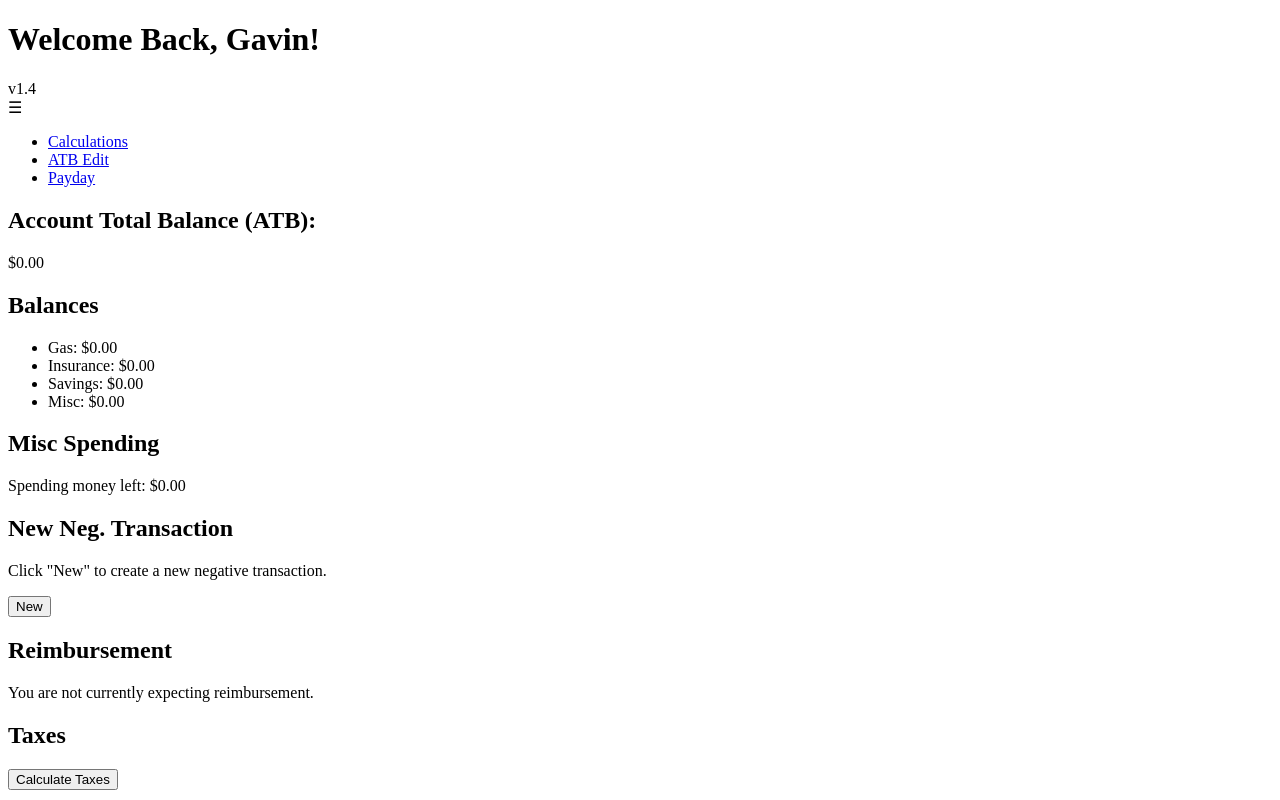
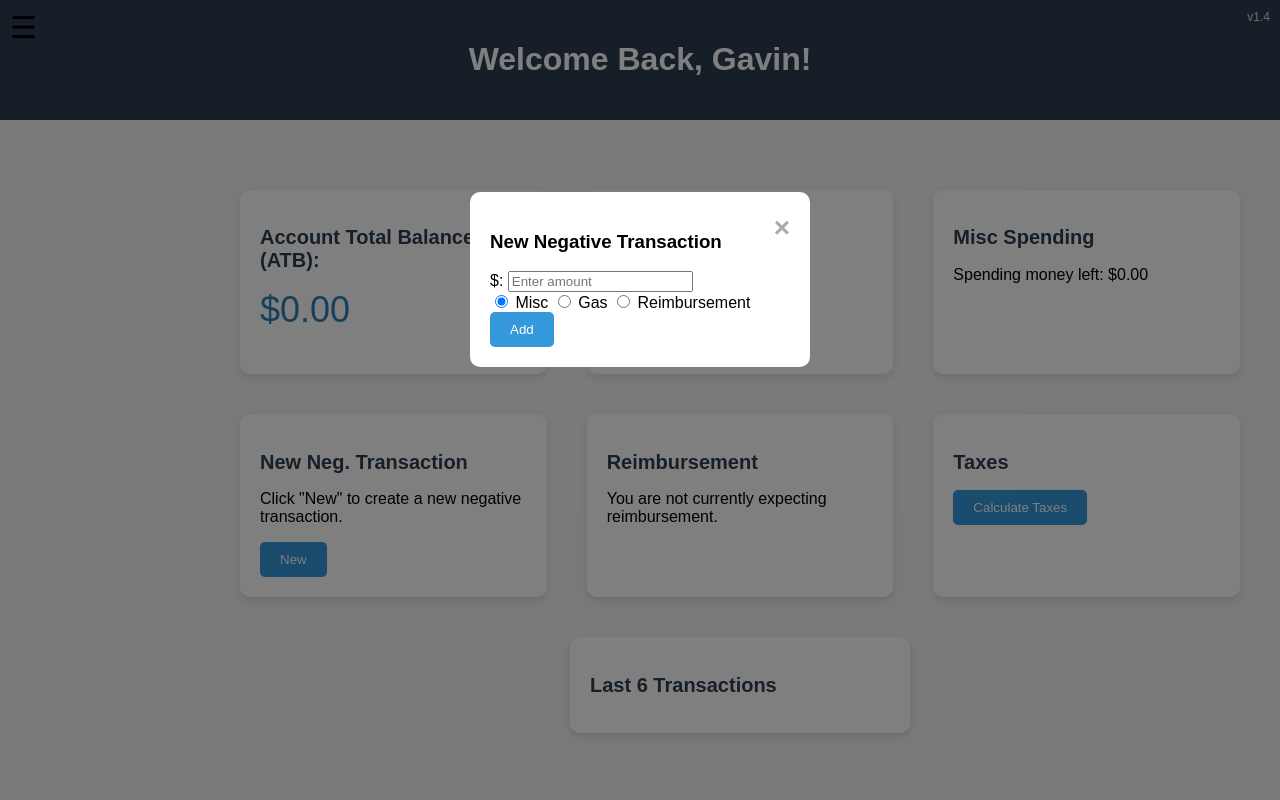
Before and after one commit to CallMeGamer/banking, a plain HTML site: page index.html in a window 1280 px wide. Both pictures are taken after a click on the button "New". Shown: the top 800 px of the page. Drawn offline with Linux system fonts and the light colour scheme.

Commit message:
Update styles.css

```diff
--- a/styles.css
+++ b/styles.css
@@ -1,146 +1,160 @@
-// Ensure DOM Content is fully loaded before manipulating elements
-document.addEventListener('DOMContentLoaded', function () {
+/* General Styles */
+body {
+    font-family: Arial, sans-serif;
+    background-color: #f4f4f4;
+    margin: 0;
+    padding: 0;
+}
 
-    // Sidebar toggle functionality
-    document.getElementById('sidebarToggle').onclick = function() {
-        const sidebar = document.getElementById('sidebar');
-        if (sidebar.style.left === '0px') {
-            sidebar.style.left = '-200px';
-        } else {
-            sidebar.style.left = '0px';
-        }
-    };
+/* Header */
+header {
+    background-color: #2c3e50;
+    color: white;
+    text-align: center;
+    padding: 20px 0;
+    position: relative;
+}
 
-    // Modal functionality for New Transaction
-    const newTransactionBtn = document.getElementById("newTransactionBtn");
-    const transactionModal = document.getElementById("transactionModal");
-    const closeTransactionModal = document.getElementById("closeTransactionModal");
+.version {
+    position: absolute;
+    top: 10px;
+    right: 10px;
+    font-size: 12px;
+    color: #ddd;
+}
 
-    newTransactionBtn.onclick = function() {
-        transactionModal.style.display = "block";
-    };
+/* Sidebar Navigation */
+.sidebar {
+    position: fixed;
+    top: 0;
+    left: -200px; /* Hidden by default */
+    width: 200px;
+    height: 100%;
+    background-color: #34495e;
+    padding-top: 60px;
+    transition: 0.3s;
+}
 
-    closeTransactionModal.onclick = function() {
-        transactionModal.style.display = "none";
-    };
+.sidebar .nav-links {
+    list-style-type: none;
+    padding: 0;
+}
 
-    // Modal functionality for Taxes
-    const calculateTaxesBtn = document.getElementById("calculateTaxesBtn");
-    const taxModal = document.getElementById("taxModal");
-    const closeTaxModal = document.getElementById("closeTaxModal");
+.sidebar .nav-links li {
+    padding: 10px;
+    text-align: center;
+}
 
-    calculateTaxesBtn.onclick = function() {
-        taxModal.style.display = "block";
-    };
+.sidebar .nav-links li a {
+    color: white;
+    text-decoration: none;
+    display: block;
+    transition: 0.3s;
+}
 
-    closeTaxModal.onclick = function() {
-        taxModal.style.display = "none";
-    };
+.sidebar .nav-links li a:hover {
+    background-color: #16a085;
+}
 
-    // Firebase Setup and Authentication
-    import { initializeApp } from "https://www.gstatic.com/firebasejs/9.6.7/firebase-app.js";
-    import { getAuth, signInWithEmailAndPassword } from "https://www.gstatic.com/firebasejs/9.6.7/firebase-auth.js";
-    import { getDatabase, ref, onValue, set } from "https://www.gstatic.com/firebasejs/9.6.7/firebase-database.js";
+.toggle-btn {
+    position: fixed;
+    left: 10px;
+    top: 10px;
+    font-size: 30px;
+    cursor: pointer;
+}
 
-    const firebaseConfig = {
-        apiKey: "AIzaSyAoj9XAvXwbUp5Ak0aKrQp3ctkfRi3zYx0",
-        authDomain: "cmg-banking.firebaseapp.com",
-        databaseURL: "https://cmg-banking-default-rtdb.firebaseio.com",
-        projectId: "cmg-banking",
-        storageBucket: "cmg-banking.appspot.com",
-        messagingSenderId: "690885218349",
-        appId: "1:690885218349:web:e7219f3b8d817ddc3fa8a4"
-    };
+/* Dashboard Layout */
+.dashboard {
+    display: flex;
+    flex-wrap: wrap;
+    justify-content: space-around;
+    padding: 50px 20px;
+    margin-left: 200px; /* Adjust according to sidebar width */
+}
 
-    const app = initializeApp(firebaseConfig);
-    const auth = getAuth();
-    const database = getDatabase(app);
+.card {
+    background-color: white;
+    border-radius: 10px;
+    padding: 20px;
+    box-shadow: 0px 4px 8px rgba(0, 0, 0, 0.1);
+    margin: 20px;
+    flex: 1;
+    max-width: 300px;
+    min-width: 200px;
+}
 
-    signInWithEmailAndPassword(auth, "user-email@example.com", "user-password")
-        .then(() => {
-            loadDashboardData();
-        })
-        .catch((error) => {
-            console.error("Error signing in: ", error);
-        });
+.card h2 {
+    font-size: 20px;
+    color: #2c3e50;
+}
 
-    function loadDashboardData() {
-        const balanceRef = ref(database, 'Balances');
-        const transactionsRef = ref(database, 'Transactions');
+.balance {
+    font-size: 36px;
+    color: #2980b9;
+}
 
-        // Fetch and display balances
-        onValue(balanceRef, (snapshot) => {
-            const balances = snapshot.val();
-            document.getElementById("atb").innerText = "$" + balances.ATB;
-            document.getElementById("gasBalance").innerText = balances.Gas;
-            document.getElementById("insuranceBalance").innerText = balances.Insurance;
-            document.getElementById("savingsBalance").innerText = balances.Savings;
-            document.getElementById("miscBalance").innerText = balances.Misc;
-            document.getElementById("miscSpending").innerText = balances.Misc;
-        });
+.last-transactions ul {
+    list-style-type: none;
+    padding: 0;
+}
 
-        // Fetch and display last 6 transactions
-        onValue(transactionsRef, (snapshot) => {
-            const transactions = snapshot.val();
-            let transactionList = "";
-            const lastTransactions = transactions.slice(-6);
-            lastTransactions.forEach(transaction => {
-                transactionList += `<li>${transaction.Name}: <span>-$${transaction.Amount}</span></li>`;
-            });
-            document.getElementById("lastTransactions").innerHTML = transactionList;
-        });
-    }
+.last-transactions li {
+    margin-bottom: 10px;
+    font-size: 14px;
+}
 
-    // Add Transaction functionality
-    document.getElementById("addTransactionBtn").onclick = () => {
-        const amount = parseFloat(document.getElementById("transactionAmount").value);
-        const category = document.querySelector('input[name="category"]:checked').value;
+.last-transactions li span {
+    color: red;
+    font-weight: bold;
+}
 
-        if (!isNaN(amount)) {
-            const balanceRef = ref(database, 'Balances');
-            onValue(balanceRef, (snapshot) => {
-                let balances = snapshot.val();
-                if (category === "Gas") {
-                    balances.Gas -= amount;
-                } else if (category === "Misc") {
-                    balances.Misc -= amount;
-                } else if (category === "Reimbursement") {
-                    balances.Reimbursement -= amount;
-                }
-                set(balanceRef, balances);
-                alert("Transaction added successfully!");
-                transactionModal.style.display = "none";
-            });
-        } else {
-            alert("Please enter a valid amount.");
-        }
-    };
+/* Modal Styling */
+.modal {
+    display: none; /* Hidden by default */
+    position: fixed;
+    z-index: 1;
+    left: 0;
+    top: 0;
+    width: 100%;
+    height: 100%;
+    background-color: rgba(0, 0, 0, 0.5); /* Modal background dim */
+}
 
-    // Update Taxes functionality
-    document.getElementById("updateTaxesBtn").onclick = () => {
-        const savings = parseFloat(document.getElementById("taxSavings").value.replace('%', ''));
-        const socialSecurity = parseFloat(document.getElementById("taxSS").value.replace('%', ''));
-        const medicare = parseFloat(document.getElementById("taxMedicare").value.replace('%', ''));
-        const federalTax = parseFloat(document.getElementById("taxFederal").value.replace('%', ''));
-        const stateTax = parseFloat(document.getElementById("taxState").value.replace('%', ''));
-        const countyTax = parseFloat(document.getElementById("taxCounty").value.replace('%', ''));
+.modal-content {
+    background-color: white;
+    margin: 15% auto;
+    padding: 20px;
+    border-radius: 10px;
+    width: 300px;
+    position: relative;
+}
 
-        if (!isNaN(savings) && !isNaN(socialSecurity) && !isNaN(medicare) && !isNaN(federalTax) && !isNaN(stateTax) && !isNaN(countyTax)) {
-            const calculationsRef = ref(database, 'Calculations');
-            set(calculationsRef, {
-                Savings: savings,
-                SocialSecurity: socialSecurity,
-                Medicare: medicare,
-                FederalTax: federalTax,
-                StateTax: stateTax,
-                CountyTax: countyTax
-            });
+.close {
+    color: #aaa;
+    float: right;
+    font-size: 28px;
+    font-weight: bold;
+}
 
-            alert("Taxes updated successfully!");
-            taxModal.style.display = "none";
-        } else {
-            alert("Please enter valid percentages.");
-        }
-    };
+.close:hover,
+.close:focus {
+    color: black;
+    text-decoration: none;
+    cursor: pointer;
+}
 
-});
+/* Button Styles */
+.btn {
+    background-color: #3498db;
+    color: white;
+    border: none;
+    padding: 10px 20px;
+    border-radius: 5px;
+    cursor: pointer;
+    transition: background-color 0.3s;
+}
+
+.btn:hover {
+    background-color: #2980b9;
+}
```
